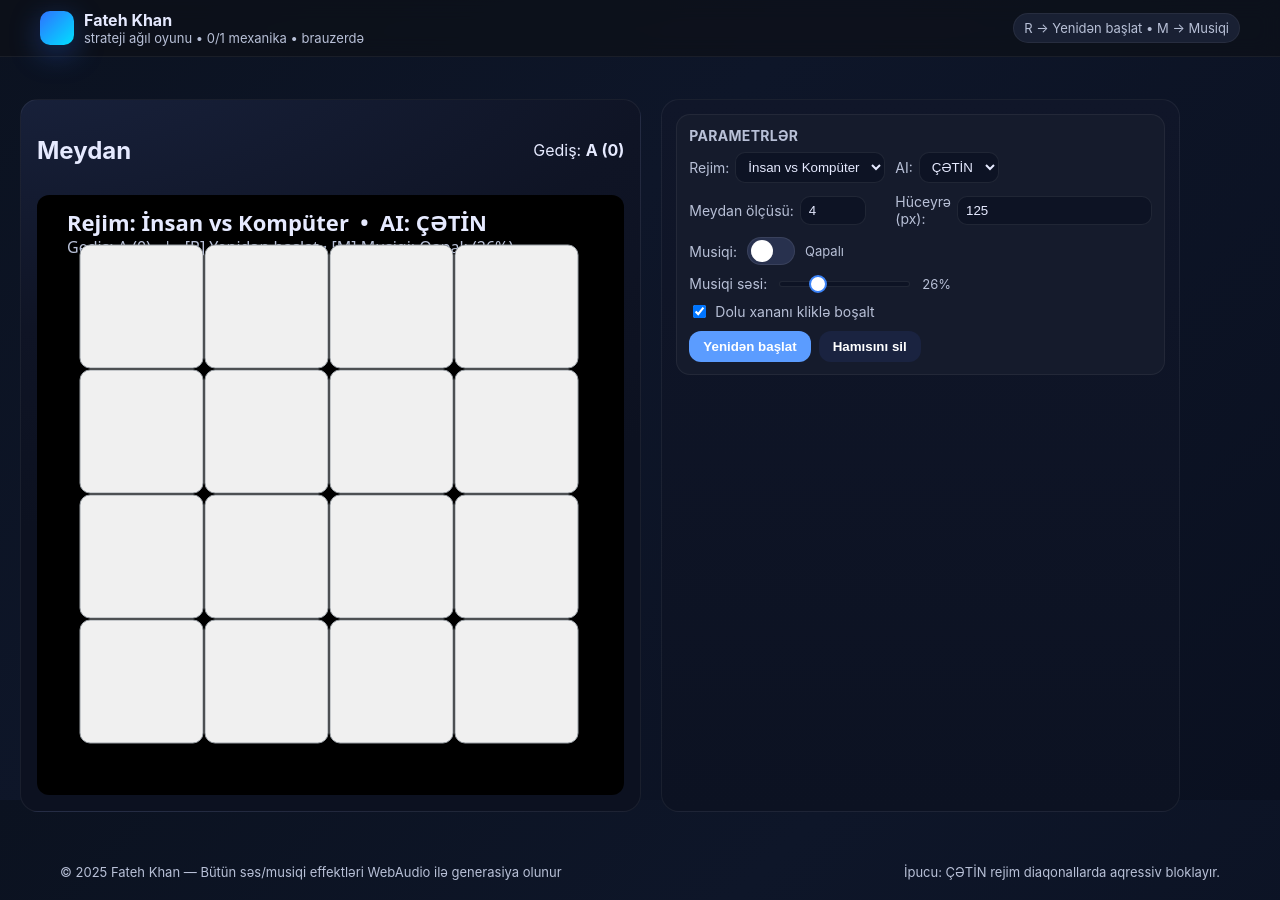
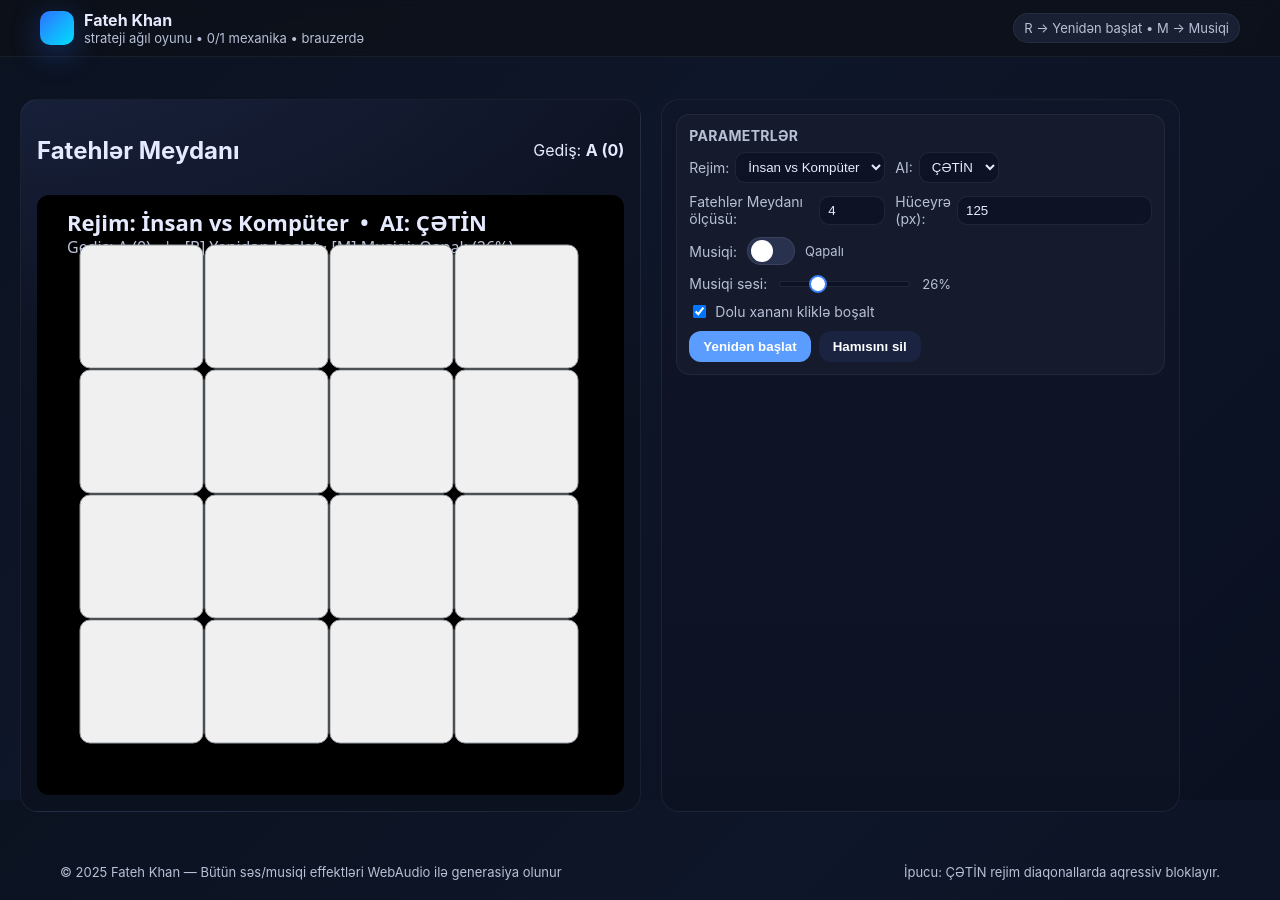
Before and after one commit to alesgerbagirov/fateh-khan, a plain HTML site: page index.html in a window 1280 px wide. Drawn offline with Linux system fonts and the light colour scheme.

Commit message:
index.html

```diff
--- a/index.html
+++ b/index.html
@@ -69,7 +69,7 @@
   <!-- Sol: Oyun -->
   <section class="board-card">
     <div class="board-head">
-      <h2>Meydan</h2>
+      <h2>Fatehlər Meydanı</h2>
       <div id="info">Gediş: <b id="turnWho">A (0)</b></div>
     </div>
     <div id="boardBox">
@@ -105,7 +105,7 @@
             <option value="HARD" selected>ÇƏTİN</option>
           </select>
         </label>
-        <label>Meydan ölçüsü:
+        <label>Fatehlər Meydanı ölçüsü:
           <input id="size" type="number" min="3" max="15" value="4" />
         </label>
         <label>Hüceyrə (px):
@@ -464,7 +464,7 @@
     badgeRow.innerHTML="";
     const b=document.createElement('span');
     b.className="badge "+(type==='win'?'win':(type==='lose'?'lose':'draw'));
-    b.textContent= type==='win'?'Təbriklər, siz qalibsiniz, fatehə qələbə yaraşır.':(type==='lose'?'Məğlubiyyətlə barışmayın, fatehə məğlubiyyət yaraşmaz.':'Bərabərə qaldınız, heç kim qalib olmadı.');
+    b.textContent= type==='win'?'Təbriklər, siz qalibsiniz, fatehə qələbə yaraşır.':(type==='lose'?'Məğlubiyyətlə barışmayın, fatehə məğlubiyyət yaraşmır.':'Bərabərə qaldınız, heç kim qalib olmadı.');
     badgeRow.appendChild(b);
     overlay.style.display='flex';
   }
```
